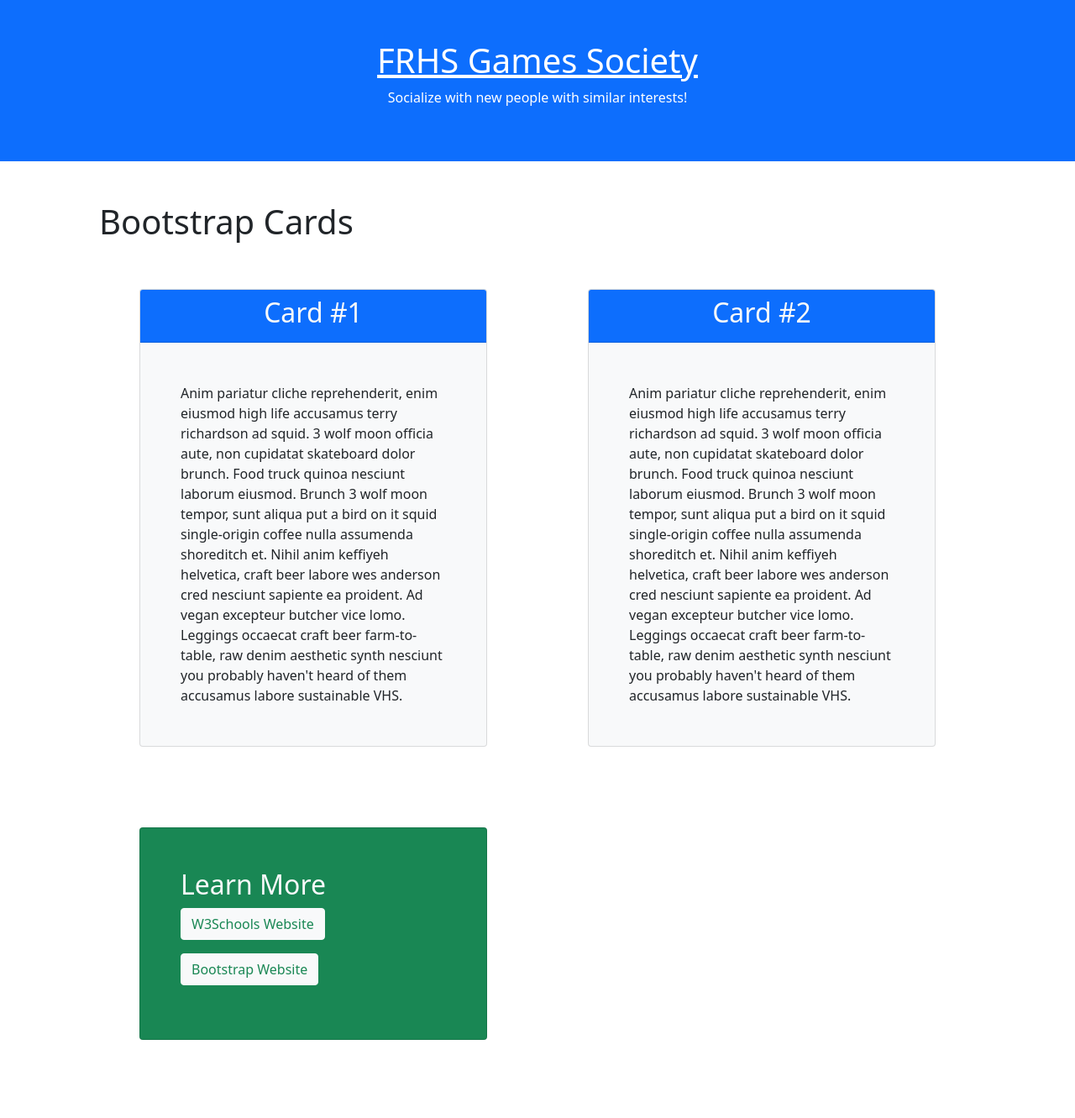
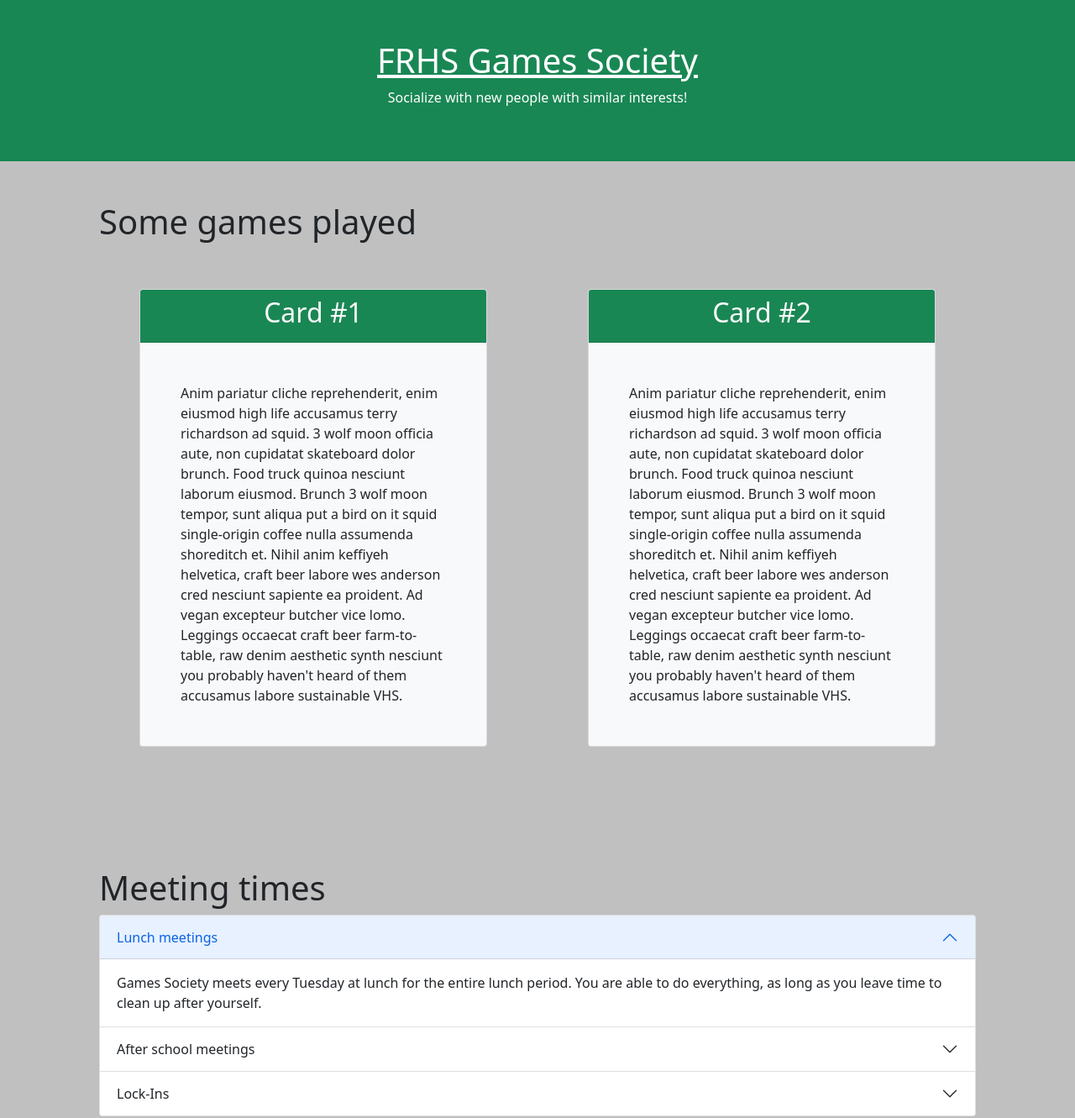
Before and after one commit to morr3583/morr3583.github.io, a plain HTML site: page bacs200/nonprofit.html in a window 1280 px wide. Shown: the top 1331 px of the page at 84% size. Drawn offline with nearby package versions, Linux system fonts and the light colour scheme.

Commit message:
agweewrgew

```diff
--- a/bacs200/nonprofit.html
+++ b/bacs200/nonprofit.html
@@ -9,9 +9,13 @@
     <script src="https://cdn.jsdelivr.net/npm/bootstrap@5.1.1/dist/js/bootstrap.bundle.min.js"></script>
 </head>
 
+<style type="text/css">
+    body { background: silver !important; } /* Adding !important forces the browser to overwrite the default style applied by Bootstrap */
+ </style>
+
 <body>
 
-    <div class="container-fluid p-5 bg-primary text-white text-center">
+    <div class="container-fluid p-5 bg-success text-white text-center">
         <a href="index.html" class="text-white">
             <h1>FRHS Games Society</h1>
         </a>
@@ -19,13 +23,13 @@
     </div>
 
     <div class="container  p-5">
-        <h1>Bootstrap Cards</h1>
+        <h1>Some games played</h1>
         <div class="row">
 
 
             <div class="col-lg-6">
                 <div class="card bg-light text-dark m-5 ">
-                    <div class="card-header bg-primary text-light text-center">
+                    <div class="card-header bg-success text-light text-center">
                         <h2>Card #1</h2>
                     </div>
 
@@ -44,7 +48,7 @@
 
             <div class="col-lg-6">
                 <div class="card bg-light text-dark m-5">
-                    <div class="card-header bg-primary text-light text-center">
+                    <div class="card-header bg-success text-light text-center">
                         <h2>Card #2</h2>
                     </div>
 
@@ -58,20 +62,6 @@
                         of them accusamus labore sustainable VHS.
                     </div>
 
-                </div>
-            </div>
-
-            <div class="col-lg-6">
-                <div class="card bg-success text-light m-5 p-5">
-                    <h2>Learn More</h2>
-                    <p>
-                        <a href="https://www.w3schools.com/bootstrap5/bootstrap_cards.php"
-                            class="btn btn-light text-success">W3Schools Website</a>
-                    </p>
-                    <p>
-                        <a href="https://getbootstrap.com/docs/5.1/components/card/"
-                            class="btn btn-light text-success">Bootstrap Website</a>
-                    </p>
                 </div>
             </div>
         </div>
```
